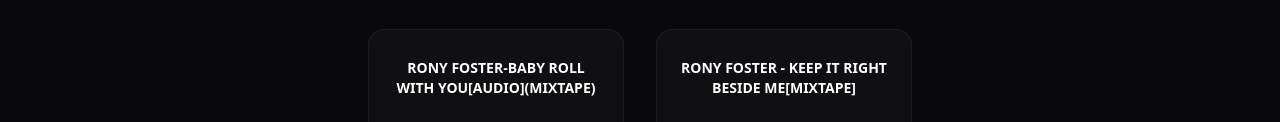
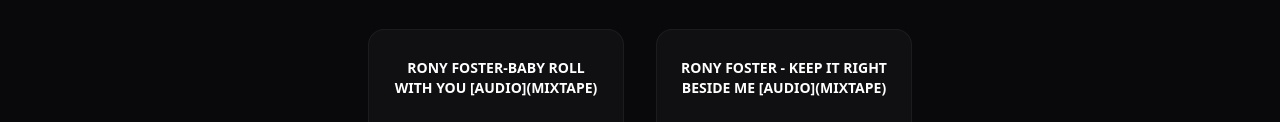
Before and after one commit to solomonyaw/ronyfoster, a React app: page index.html in a window 1280 px wide. Shown: the part 7420-7542 px from the top of the page. Built offline with nearby package versions, Linux system fonts and the light colour scheme.

Commit message:
update html

```diff
--- a/index.html
+++ b/index.html
@@ -326,7 +326,7 @@
 
                     <!-- Song 2 -->
                     <div class="flex flex-col items-center bg-zinc-900/50 p-6 rounded-2xl border border-white/5 hover:border-red-600 transition-all w-full sm:w-64 text-center group">
-                        <p class="text-sm font-bold uppercase mb-4 h-12 flex items-center justify-center">Rony Foster - Round this shit!! bitch![Audio](Mixtape)</p>
+                        <p class="text-sm font-bold uppercase mb-4 h-12 flex items-center justify-center">Rony Foster - Round this shit!! bitch! [Audio](Mixtape)</p>
                         <a href="https://opensea.io/item/ethereum/0x495f947276749ce646f68ac8c248420045cb7b5e/60435316144120979304288027842728683435902584244000805397690219433642908712961" target="_blank" class="block relative overflow-hidden rounded-xl">
                             <img src="./img/RFNFT4.png" alt="Round this shit" class="w-32 h-32 object-cover group-hover:scale-110 transition-transform" onerror="this.src='https://picsum.photos/seed/mixtape2/400/400'">
                         </a>
@@ -334,7 +334,7 @@
 
                     <!-- Song 3 -->
                     <div class="flex flex-col items-center bg-zinc-900/50 p-6 rounded-2xl border border-white/5 hover:border-red-600 transition-all w-full sm:w-64 text-center group">
-                        <p class="text-sm font-bold uppercase mb-4 h-12 flex items-center justify-center">Rony Foster - Boom boom![Audio](Mixtape)</p>
+                        <p class="text-sm font-bold uppercase mb-4 h-12 flex items-center justify-center">Rony Foster - Boom boom! [Audio](Mixtape)</p>
                         <a href="https://opensea.io/item/ethereum/0x495f947276749ce646f68ac8c248420045cb7b5e/60435316144120979304288027842728683435902584244000805397690219436941443596289" target="_blank" class="block relative overflow-hidden rounded-xl">
                             <img src="./img/RFNFT4.png" alt="Boom boom" class="w-32 h-32 object-cover group-hover:scale-110 transition-transform" onerror="this.src='https://picsum.photos/seed/mixtape3/400/400'">
                         </a>
@@ -342,7 +342,7 @@
 
                     <!-- Song 4 -->
                     <div class="flex flex-col items-center bg-zinc-900/50 p-6 rounded-2xl border border-white/5 hover:border-red-600 transition-all w-full sm:w-64 text-center group">
-                        <p class="text-sm font-bold uppercase mb-4 h-12 flex items-center justify-center">RONY FOSTER - I you... to love![Audio](mixtape)</p>
+                        <p class="text-sm font-bold uppercase mb-4 h-12 flex items-center justify-center">RONY FOSTER - I you... to love! [Audio](mixtape)</p>
                         <a href="https://opensea.io/item/ethereum/0x495f947276749ce646f68ac8c248420045cb7b5e/60435316144120979304288027842728683435902584244000805397690219432543397085185" target="_blank" class="block relative overflow-hidden rounded-xl">
                             <img src="./img/RFNFT4.png" alt="I you to love" class="w-32 h-32 object-cover group-hover:scale-110 transition-transform" onerror="this.src='https://picsum.photos/seed/mixtape4/400/400'">
                         </a>
@@ -350,14 +350,14 @@
 
                     <!-- Song 5 -->
                     <div class="flex flex-col items-center bg-zinc-900/50 p-6 rounded-2xl border border-white/5 hover:border-red-600 transition-all w-full sm:w-64 text-center group">
-                        <p class="text-sm font-bold uppercase mb-4 h-12 flex items-center justify-center">Rony Foster-Baby roll with you[Audio](Mixtape)</p>
+                        <p class="text-sm font-bold uppercase mb-4 h-12 flex items-center justify-center">Rony Foster-Baby roll with you [Audio](Mixtape)</p>
                         <a href="https://opensea.io/item/ethereum/0x495f947276749ce646f68ac8c248420045cb7b5e/60435316144120979304288027842728683435902584244000805397690219430344373829633" target="_blank" class="block relative overflow-hidden rounded-xl">
                             <img src="./img/RFNFT4.png" alt="Baby roll with you" class="w-32 h-32 object-cover group-hover:scale-110 transition-transform" onerror="this.src='https://picsum.photos/seed/mixtape5/400/400'">
                         </a>
                     </div>
                     <!-- Song 5 -->
                     <div class="flex flex-col items-center bg-zinc-900/50 p-6 rounded-2xl border border-white/5 hover:border-red-600 transition-all w-full sm:w-64 text-center group">
-                        <p class="text-sm font-bold uppercase mb-4 h-12 flex items-center justify-center">Rony Foster - Keep It Right Beside Me[Mixtape]</p>
+                        <p class="text-sm font-bold uppercase mb-4 h-12 flex items-center justify-center">Rony Foster - Keep It Right Beside Me [Audio](Mixtape)</p>
                         <a href="https://opensea.io/item/ethereum/0x495f947276749ce646f68ac8c248420045cb7b5e/60435316144120979304288027842728683435902584244000805397690219435841931968513" target="_blank" class="block relative overflow-hidden rounded-xl">
                             <img src="./img/RFNFT4.png" alt="Baby roll with you" class="w-32 h-32 object-cover group-hover:scale-110 transition-transform" onerror="this.src='https://picsum.photos/seed/mixtape5/400/400'">
                         </a>
```
